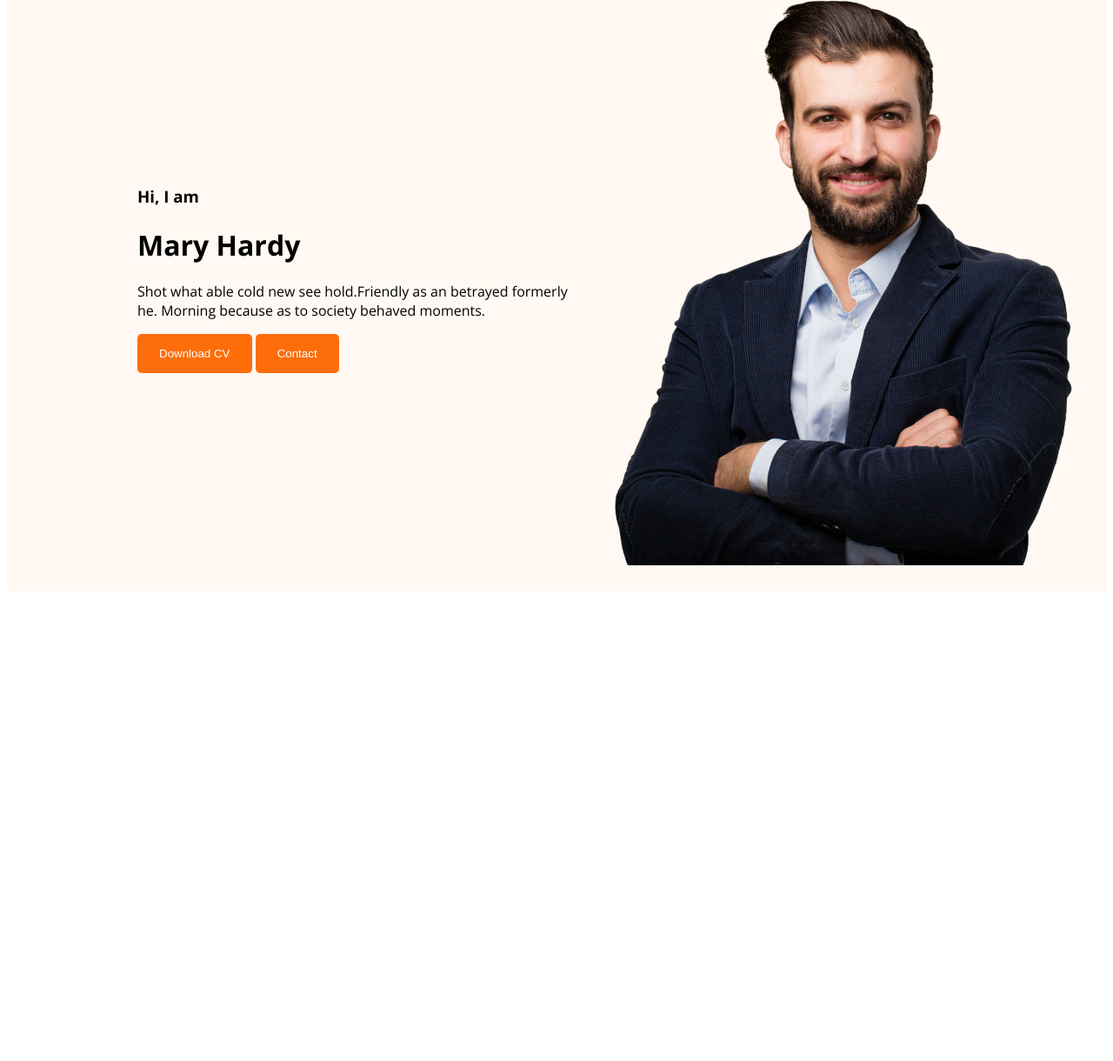
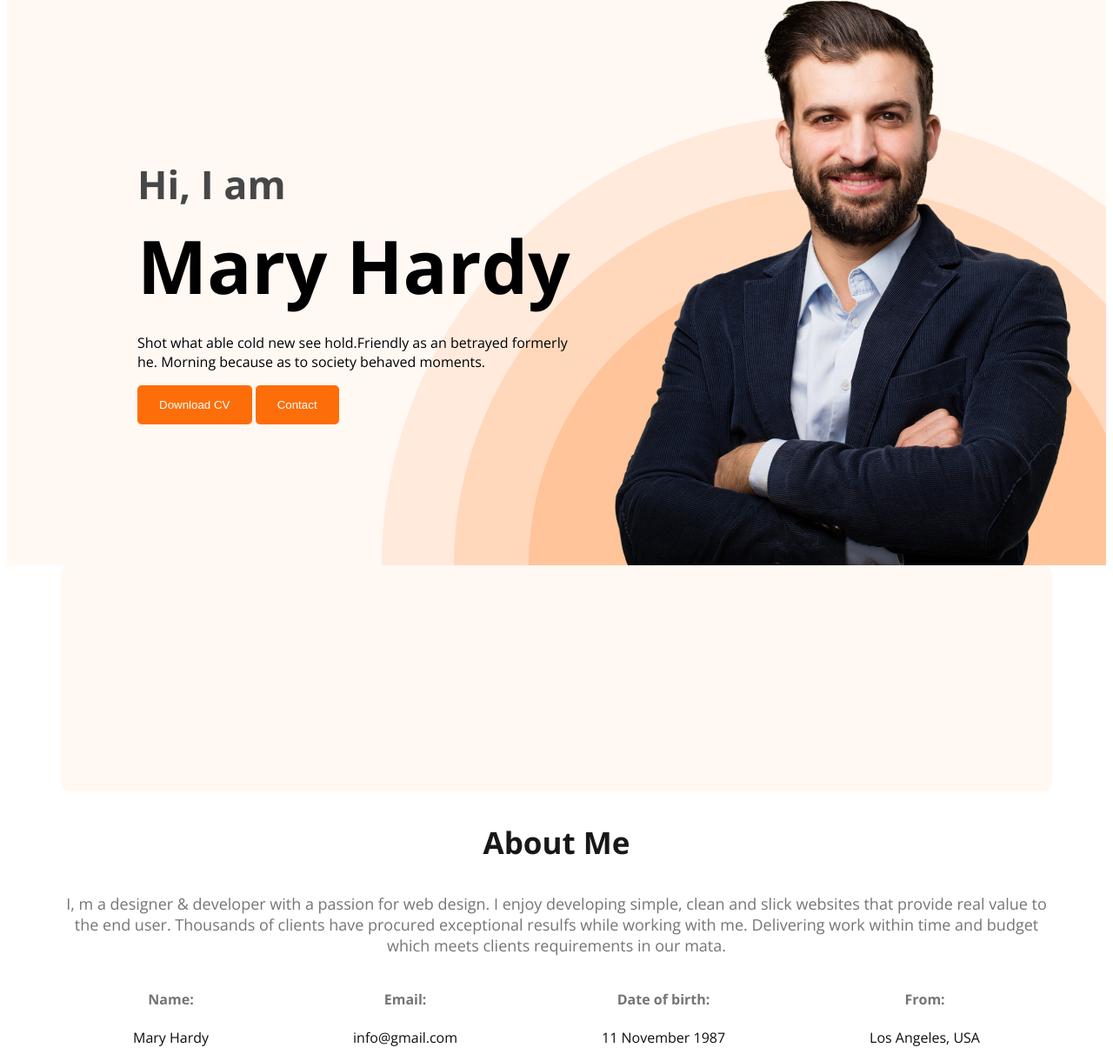
Before and after one commit to tamanna8603/developer-portfolio, a plain HTML site: page index.html in a window 1280 px wide. Shown: the part 215-1435 px from the top of the page at 87% size. Before the commit the page ends 903 px from the top, so only its background shows below. Drawn offline with nearby package versions, Linux system fonts and the light colour scheme.

Commit message:
added about section

```diff
--- a/index.html
+++ b/index.html
@@ -19,12 +19,13 @@
         <li><button class="btn-primary">Hire Me</button></li>
       </ul>
     </nav>
+
     <div class="banner">
 
       <div class="banner-content">
         <h3 class="banner-greeting">Hi, I am</h3>
         <h1 class="banner-title">Mary Hardy</h1>
-        <p>Shot what able cold new see hold.Friendly as an betrayed formerly he. Morning because as to society behaved moments.</p>
+        <p class="banner-description">Shot what able cold new see hold.Friendly as an betrayed formerly he. Morning because as to society behaved moments.</p>
         <button class="btn-primary">Download CV</button>
         <button class="btn-primary">Contact</button>
       </div>
@@ -32,7 +33,33 @@
     </div>
 
   </header>
+
   <main>
+
+    <section class="about"></section>
+    <h3 class="section-title">About Me</h3>
+    <p class="section-description">I, m a designer & developer with a passion for web design. I enjoy developing simple, clean and slick websites that provide real value to the end user. Thousands of clients have procured exceptional resulfs while working with me. Delivering work within time and budget which meets clients requirements in our mata.</p>
+
+    <div class="about-info-container">
+
+      <div class="about-info">
+        <h4 class="info-title">Name:
+        </h4>
+        <p class="info-description">Mary Hardy </p>
+      </div>
+      <div class="about-info">
+        <h4 class="info-title">Email:</h4>
+        <p class="info-description"> info@gmail.com</p>
+      </div>
+      <div class="about-info">
+        <h4 class="info-title">Date of birth:</h4>
+        <p class="info-description">11 November 1987</p>
+      </div>
+      <div class="about-info">
+        <h4 class="info-title">From:</h4>
+        <p class="info-description">Los Angeles, USA</p>
+      </div>
+    </div>
 
   </main>
   <footer>
--- a/styles/portfolio.css
+++ b/styles/portfolio.css
@@ -39,16 +39,76 @@ nav a{
   text-decoration: none;
   color: #474747;
 }
+.section-title{
+  color: #181818;
+  text-align: center;
+  font-size: 35px;
+  font-weight: 700;
+
+}
+.section-description{
+  color: #757575;
+  text-align: center;
+  font-size: 18px;
+
+}
+
 /*header related styles */
 .header{
   background-color: #FFF8F3;
+  background-image: url(../images/header_bg.png);
+  background-repeat: no-repeat;
+  background-position: bottom right;
 }
 .banner{
-  padding: 30px  30px  30px  150px;
+  padding: 30px  30px  0px  150px;
   display: flex;
   align-items: center;
+  justify-content: space-between;
 }
 .banner.profile-pic{
   width: 500px;
 
 }
+.banner-greeting{
+  font-size: 45px;
+  color: #474747;
+  margin-bottom: 0px;
+}
+.banner-title{
+  font-size: 85px;
+  font-weight: 700;
+  margin-top: 5px;
+  margin-bottom: 20px;
+}
+.banner-description{
+  max-width: 500px;
+}
+
+
+/*main section styles */
+main{
+  max-width: 1140px;
+  height: 550px;
+  margin: 0 auto;
+}
+/*.div.about-info*4>h4.info-title+p.info-description */
+
+/*about section style */
+.about{
+
+  padding: 130px;
+  border-radius: 10px;
+  background: #FFF8F3;
+}
+.about-info-container{
+  color: #757575;
+  display: flex;
+  justify-content: space-around;
+}
+.about-info{
+  text-align: center;
+}
+.info-description{
+  color: #0f0e0e;
+}
```
